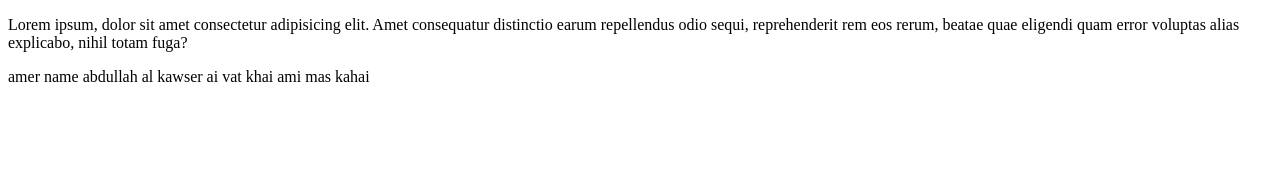
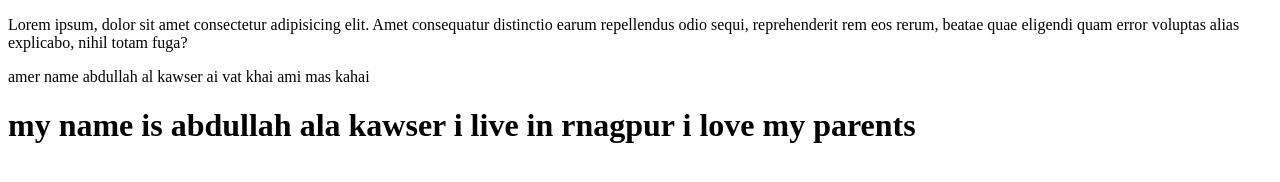
Before and after one commit to alkawseraak/abdullah, a plain HTML site: page index.html in a window 1280 px wide. Drawn offline with Linux system fonts and the light colour scheme.

Commit message:
pushthis sms

```diff
--- a/index.html
+++ b/index.html
@@ -9,5 +9,6 @@
 <body>
     <p>Lorem ipsum, dolor sit amet consectetur adipisicing elit. Amet consequatur distinctio earum repellendus odio sequi, reprehenderit rem eos rerum, beatae quae eligendi quam error voluptas alias explicabo, nihil totam fuga?</p>
     <p>amer name abdullah al kawser ai vat khai ami mas  kahai</p>
+    <h1>my name is abdullah ala kawser i live in rnagpur i love my parents</h1>
 </body>
 </html>
```
